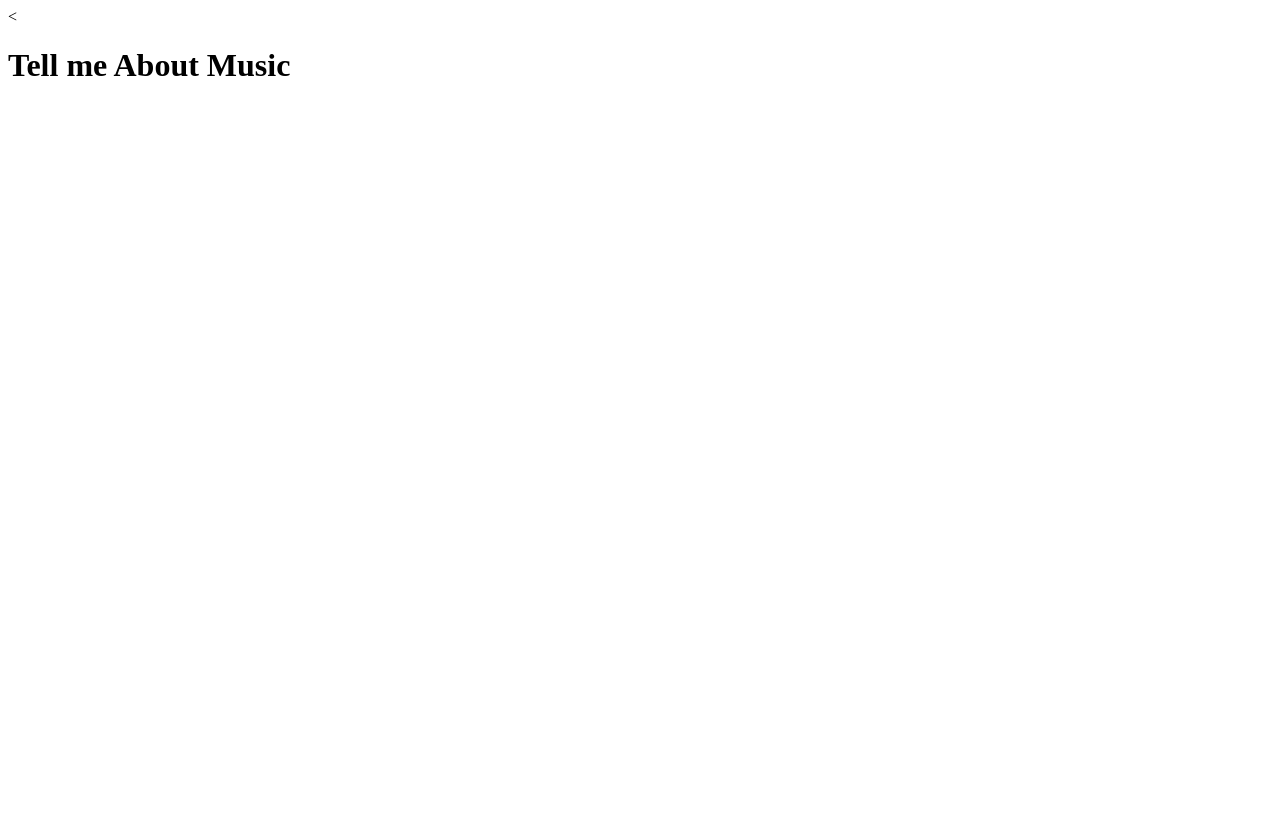
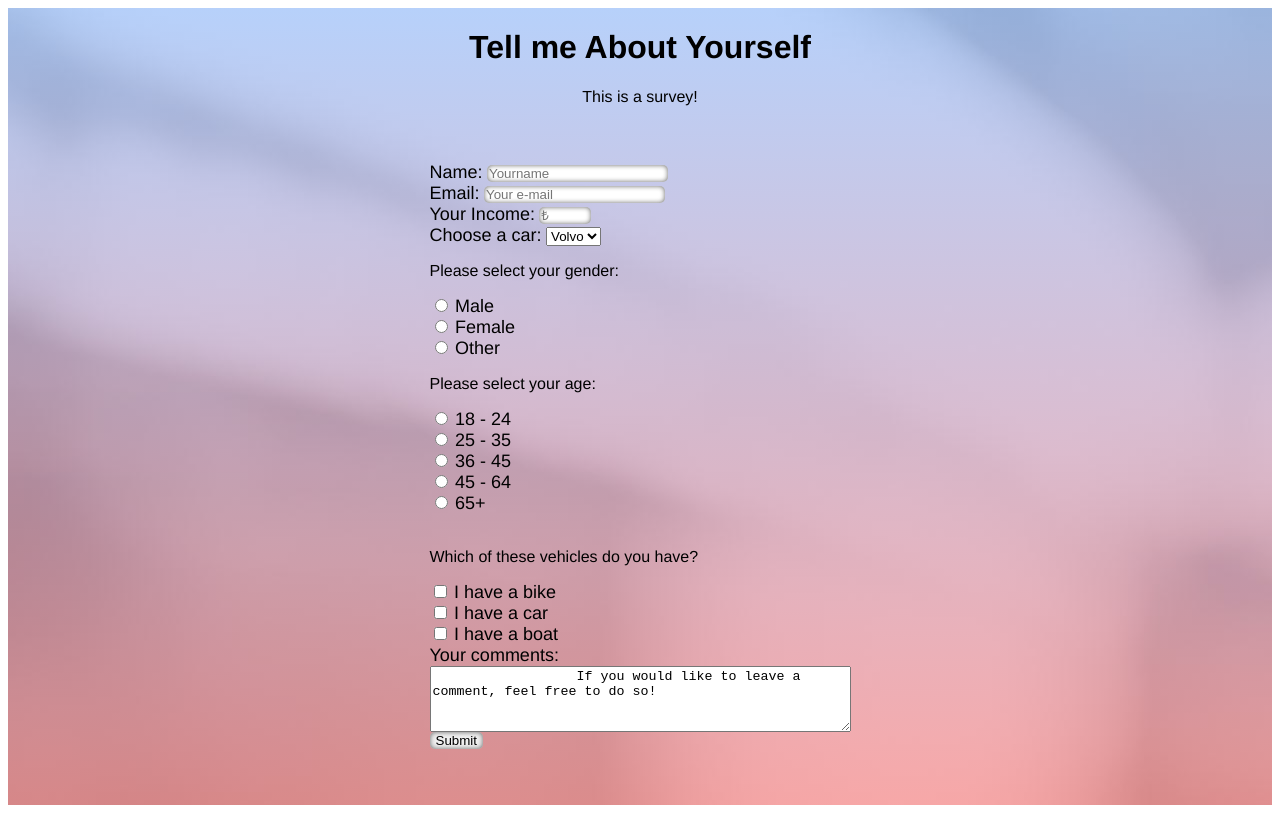
Before and after one commit to Hasim-dev/survey_form, a plain HTML site: page index.html in a window 1280 px wide. Drawn offline with Linux system fonts and the light colour scheme.

Commit message:
This is v0.9!

```diff
--- /dev/null
+++ b/css/survey.css
@@ -0,0 +1,33 @@
+
+.text-center{
+  text-align: center;
+}
+div{
+  font-family: helvetica;
+
+}
+label{
+  font-size: 18px;
+}
+.grid{
+  display: grid;
+  justify-content: center;
+  background-image:
+  linear-gradient(to bottom, rgba(76, 141, 245,0.4), rgba(245, 47, 47,0.4)),
+  url(../images/simage2.jpg);
+}
+form{
+  padding: 40px 40px 40px 40px;
+}
+input{
+  box-shadow:0 0 5px #666 inset;
+  border: none;
+  border-radius:5px;
+}
+input[type="radio"] {
+    box-shadow: 0px 0 0;
+    border-radius: 10px;
+}
+input[type="checkbox"] {
+    box-shadow: 0px 0 0;
+}
--- a/index.html
+++ b/index.html
@@ -1 +1,63 @@
-<<h1 id="title">Tell me About Music</h1>
+<html lang="en">
+    <head>
+      <link rel="stylesheet" type="text/css" href="css/survey.css">
+    </head>
+
+        <body>
+          <div class="grid">
+            <div>
+            <h1 id="title" class="text-center">Tell me About Yourself</h1>
+              <p id="description" class="text-center">This is a survey!</p>
+                <form id="survey-form">
+                  <label id="name-label">Name:</label>
+                  <input id="name" class="input" type="text" name="Name" required placeholder="Yourname"></input><br>
+                  <label id="email-label">Email:</label>
+                  <input id="email" type="email" name="Name" required placeholder="Your e-mail"></input><br>
+                  <label id="number-label">Your Income:</label>
+                  <input id="number" type="number" name="Number" required min="1" max="99" placeholder="₺"><br>
+                  <label for="cars">Choose a car:</label>
+                    <select id="dropdown" name="cars">
+                        <option value="volvo">Volvo</option>
+                        <option value="saab">Saab</option>
+                        <option value="fiat">Fiat</option>
+                        <option value="audi">Audi</option>
+                    </select>
+                    <p>Please select your gender:</p>
+                  <input type="radio" id="male" name="gender" value="male">
+                    <label for="male">Male</label><br>
+                  <input type="radio" id="female" name="gender" value="female">
+                    <label for="female">Female</label><br>
+                  <input type="radio" id="other" name="gender" value="other">
+                    <label for="other">Other</label>
+                  <br>
+
+                  <p>Please select your age:</p>
+                  <input type="radio" id="age1" name="age" value="30">
+                    <label for="age1">18 - 24</label><br>
+                  <input type="radio" id="age2" name="age" value="60">
+                    <label for="age2">25 - 35</label><br>
+                  <input type="radio" id="age2" name="age" value="60">
+                    <label for="age2">36 - 45</label><br>
+                  <input type="radio" id="age2" name="age" value="60">
+                    <label for="age2">45 - 64</label><br>
+                  <input type="radio" id="age3" name="age" value="100">
+                    <label for="age3">65+</label><br><br>
+
+                  <p>Which of these vehicles do you have?</p>
+                  <input type="checkbox" id="vehicle1" name="vehicle1" value="Bike">
+                    <label for="vehicle1"> I have a bike</label><br>
+                  <input type="checkbox" id="vehicle2" name="vehicle2" value="Car">
+                    <label for="vehicle2"> I have a car</label><br>
+                  <input type="checkbox" id="vehicle3" name="vehicle3" value="Boat">
+                    <label for="vehicle3"> I have a boat</label><br>
+                  <label for="mysurvey">Your comments:</label><br>
+                  <textarea id="mysurvey" name="mysurvey" rows="4" cols="50">
+                  If you would like to leave a comment, feel free to do so!
+                  </textarea><br>
+                  <input type="submit" value="Submit" id="submit">
+                </form>
+            <script type="text/javascript" src="https://cdn.freecodecamp.org/testable-projects-fcc/v1/bundle.js"></script>
+              </div>
+          </div>
+        </body>
+</html>
```
Also changed, not shown: images/simage.jpg (added), images/simage2.jpg (added), 1 other file.
